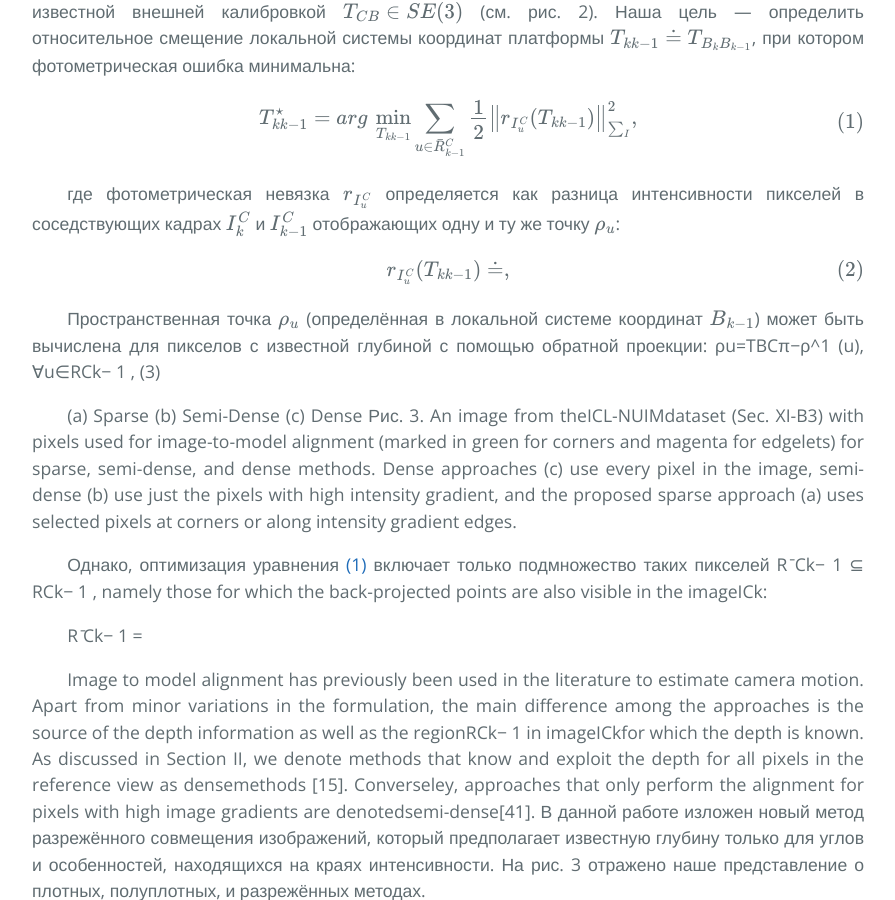
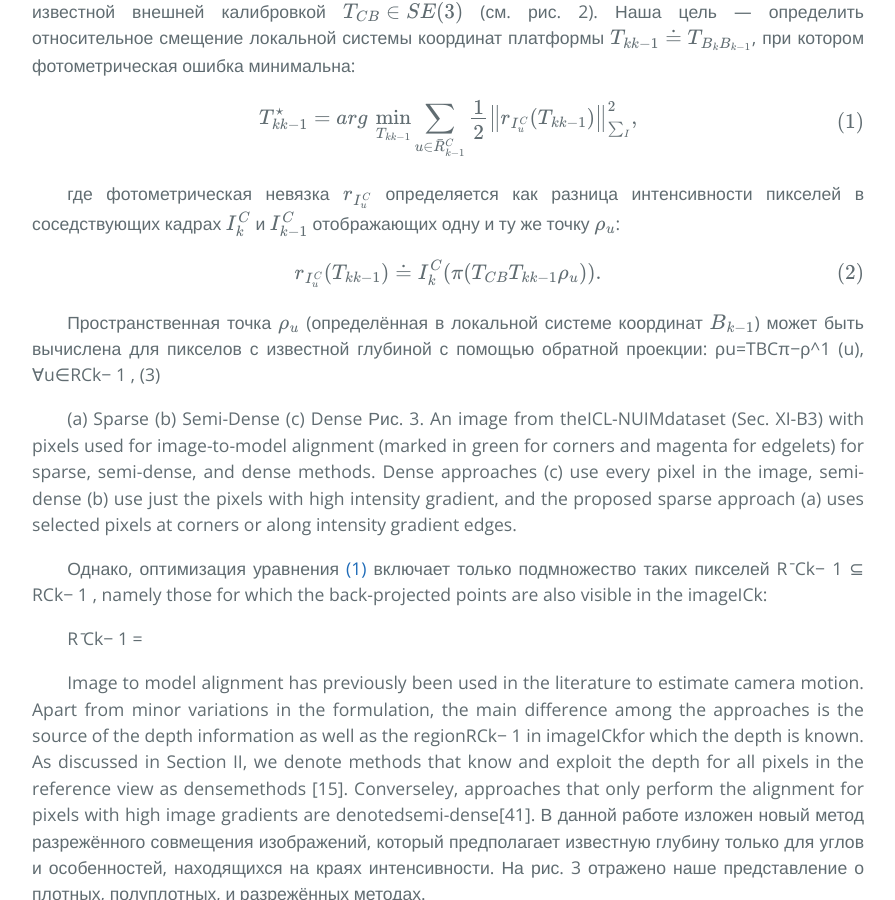
Before and after one commit to i-v-s/slam, a Jekyll site: the page built from svo2.md, in a window 1280 px wide and 900 px high, scrolled down 8616 px. Shown: the whole window, without its empty margins (192-1087 px from the left). Built offline with Jekyll 4.4.1, drawn with Linux system fonts in a browser that asks for light colours; our own code applies the rules of GitHub Pages for plain Markdown files; formulas are drawn with MathJax 3.

Commit message:
Updated svo2.md

```diff
--- a/svo2.md
+++ b/svo2.md
@@ -344,7 +344,8 @@ $$</div>
 <div id="e2">$$
 \begin{equation}
 r_{I_{u}^{C}}(T_{kk-1}) \doteq
-,\tag{2}
+I_{k}^{C}(\pi(T_{CB} T_{kk-1} \rho_{u}))
+.\tag{2}
 \end{equation}
 $$</div>
 
```
